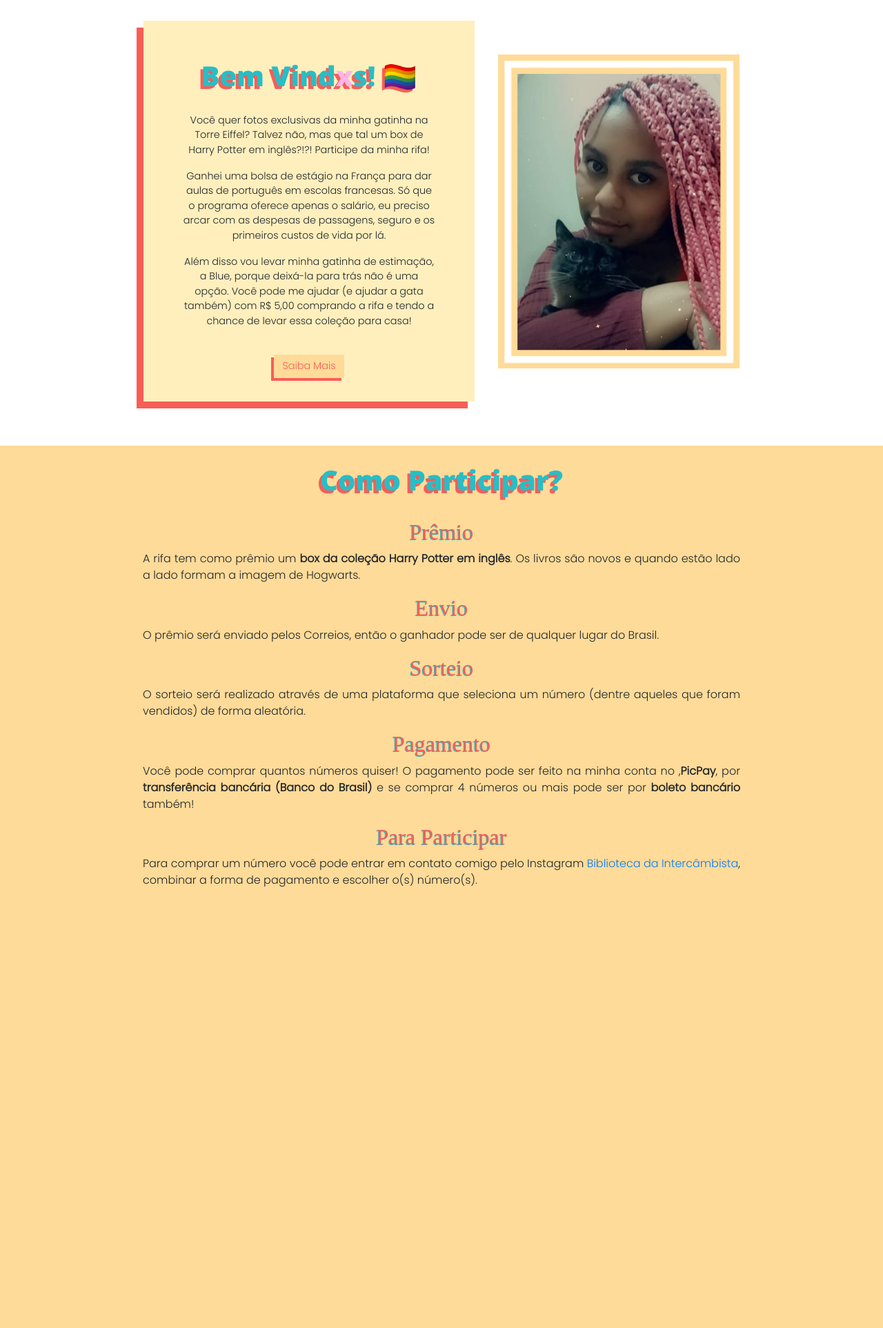
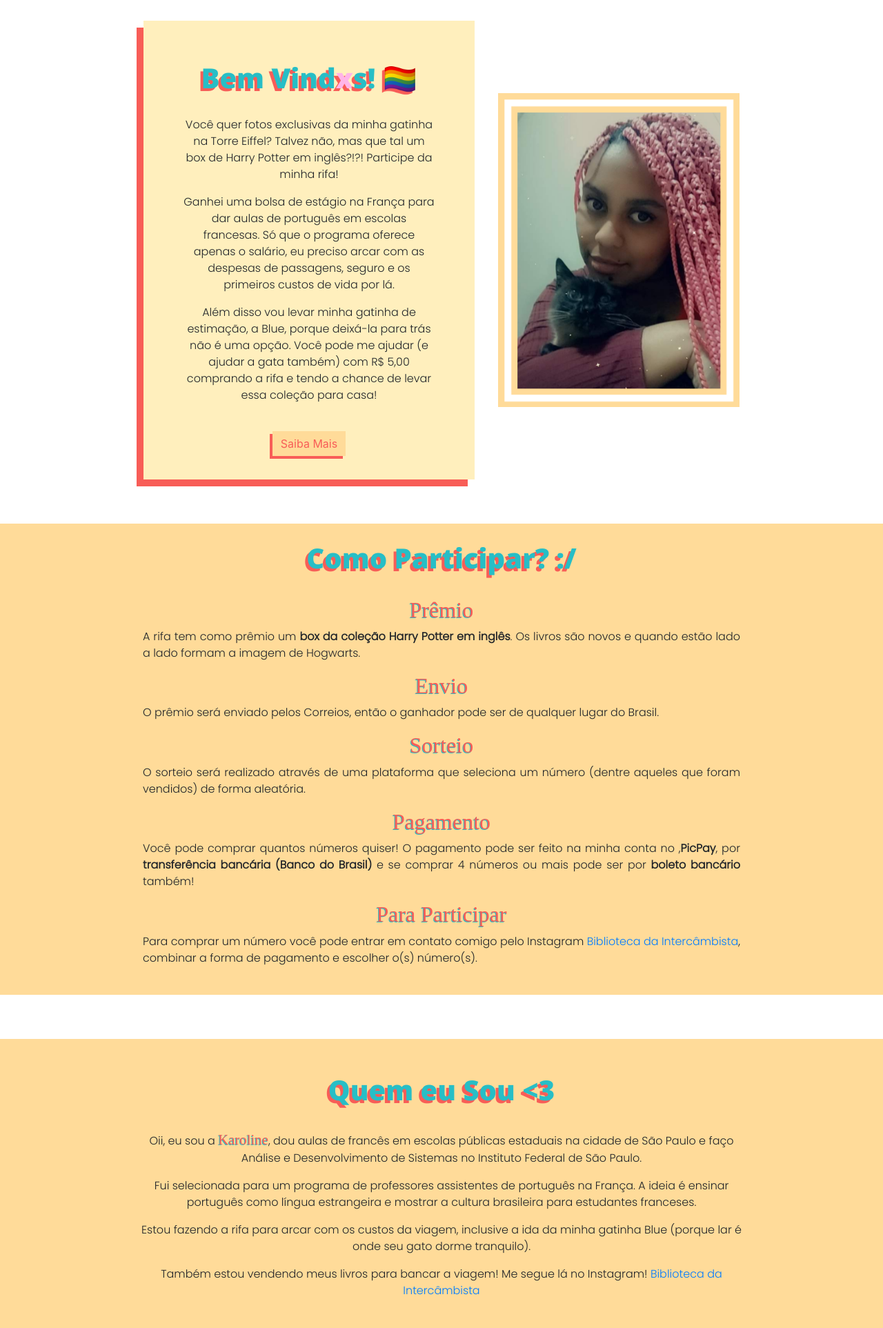
Before and after one commit to artcupelli/Rifa-Karol, a PHP site: page /home.html in a window 1280 px wide. Shown: the part 116-2041 px from the top of the page at 69% size. Before the commit the page ends 1402 px from the top, so only its background shows below. Run offline with PHP 8.4, Linux system fonts and the light colour scheme; some web fonts are replaced.

Commit message:
Criação do Div Saiba Mais.

```diff
--- a/home.html
+++ b/home.html
@@ -25,12 +25,12 @@
 
             <!-- 'Como Participar': Encaminha para a secção da página principal com as infos -->
             <li class="nav-item">
-                <a class="nav-link" href=""> Como Participar</a>
+                <a class="nav-link" href="#div_como_participar"> Como Participar</a>
             </li>
 
             <!-- CADASTRO: Encaminha para a página de cadastro (AADD LINKK)-->
             <li class="nav-item">
-                <a class="nav-link"> Conheça Mais</a>
+                <a class="nav-link" href="#div_saiba_mais"> Conheça Mais</a>
             </li>
 
 
@@ -48,8 +48,8 @@
         </button>
 
         <div class="dropdown-menu">
-            <a class="dropdown-item">Como Participar</a>
-            <a class="dropdown-item">Conheça Mais</a>
+            <a class="dropdown-item" href="#div_como_participar">Como Participar</a>
+            <a class="dropdown-item" href="#div_saiba_mais">Conheça Mais</a>
             <a class="dropdown-item">Ver Rifas</a>
         </div>
 
@@ -92,7 +92,7 @@
 
         <div class="container">
 
-            <h1 class="titulo_main"> Como Participar?</h1>
+            <h1 class="titulo_main"> Como Participar? :/</h1>
             <br>
             <h2 class="titulo_2">Prêmio</h2>
             <p>
@@ -118,6 +118,32 @@
         </div>
 
     </div>
+        <!-- Div para exibir os Números Disponíveis -->
+        <div class="container-md" id="div_num_disp">
+
+            <!--TO DO-->
+        </div>
+
+        <!-- Div 'Saiba Mais'-->
+        <div class="container-fluid" id="div_saiba_mais">
+
+            <br>
+            <h1 class="titulo_main">Quem eu Sou &lt;3 </h1>
+            <br>
+            <p>
+                Oii, eu sou a <span>Karoline</span>, dou aulas de francês em escolas públicas estaduais na cidade de São Paulo e faço Análise e Desenvolvimento de Sistemas no Instituto Federal de São Paulo.
+            </p>
+            <p>
+                Fui selecionada para um programa de professores assistentes de português na França. A ideia é ensinar português como língua estrangeira e mostrar a cultura brasileira para estudantes franceses.
+            </p>
+            <p>
+                Estou fazendo a rifa para arcar com os custos da viagem, inclusive a ida da minha gatinha Blue (porque lar é onde seu gato dorme tranquilo).
+            </p>
+            <p>
+                Também estou vendendo meus livros para bancar a viagem! Me segue lá no Instagram! <a href="https://www.instagram.com/bibliotecadaintercambista/">Biblioteca da Intercâmbista</a>
+            </p>
+        </div>
+
 
 
 
--- a/styles/main.css
+++ b/styles/main.css
@@ -53,9 +53,13 @@
     background-color: #ffefbd;
     padding: 3% 5%;
     text-align: center;
+    box-shadow: #f85d57 -10px 10px 0px;
+}
+
+/* Texto Comum */
+p{
+
     font-family: 'Poppins';
-    font-size: 90%;
-    box-shadow: #f85d57 -10px 10px 0px;
 }
 
 /* Títulos Principais*/
@@ -111,10 +115,26 @@
     background-color: #ffdb99;
     padding: 2% 15%;
     text-align: justify;
-    font-family: 'Poppins', sans-serif;
 
 }
 
+/* Div 'Saiba Mais' */
+#div_saiba_mais{
+
+    margin: 5% 0 0 0;
+    padding: 2% 15%;
+    background-color: #ffdb99;
+    text-align: center;
+
+}
+
+#div_saiba_mais span{
+
+    font-size: 130%;
+    font-family: 'Nickainley';
+    color:#f85d57  ;
+    text-shadow: #27bec6 -1px 1px 0px;
+}
 
 
 /* Título do Div 'Como Participar'*/
--- a/styles/smallscreen.css
+++ b/styles/smallscreen.css
@@ -48,4 +48,5 @@
     background-color: #ffdb99;
     padding: 50px 10%!important;
 
+
 }
```
